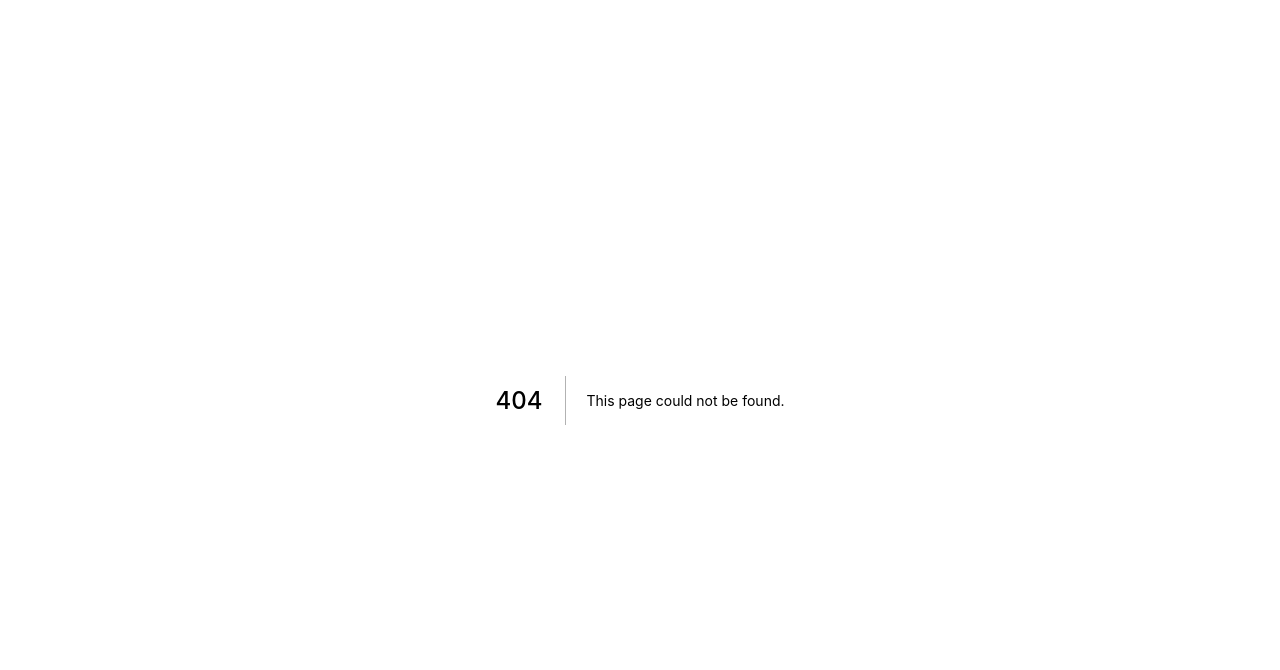
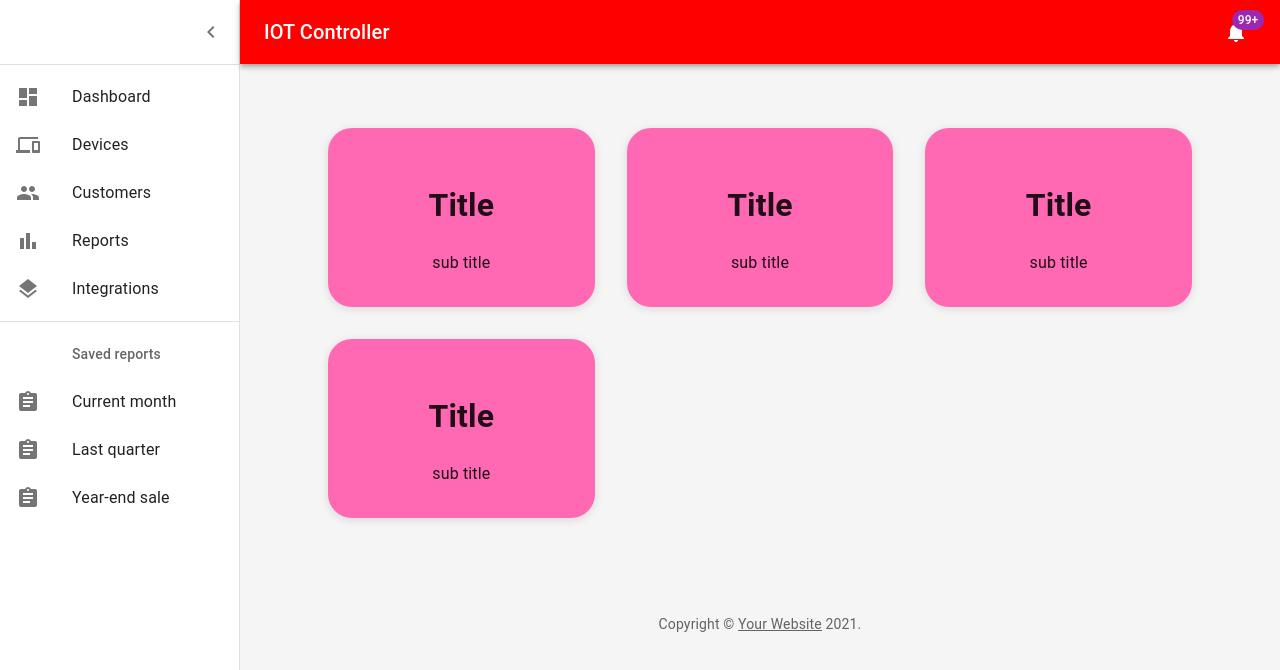
Before and after one commit to ProCyEd/IOT-Project-Frontend, a Next.js app: page /forms in a window 1280 px wide. Before the commit this address had no page. Shown: the top 670 px of the page. Built offline with nearby package versions, Linux system fonts and the light colour scheme.

Commit message:
started on forms

```diff
--- a/components/dashboard/listItems.js
+++ b/components/dashboard/listItems.js
@@ -33,7 +33,7 @@ export const mainListItems = (
 		</ListItem>
 	</Link>
 
-    <Link href="https://www.google.com">
+    <Link href="forms">
 		<ListItem button>
 		<ListItemIcon>
 			<PeopleIcon />
--- /dev/null
+++ b/components/forms/formCard.jsx
@@ -0,0 +1,16 @@
+import React from "react";
+import styles from '../../styles/Forms/formCard.module.scss';
+
+export default function FormCard(props){
+    return(
+        <div className={styles.container}>
+            <h1 className={styles.title}>
+                <a href="form" className={styles.link}>{props.title}</a>
+            </h1>
+
+            <div>
+                {props.subTitle}
+            </div>
+        </div>
+    )
+}
--- /dev/null
+++ b/pages/forms.jsx
@@ -0,0 +1,127 @@
+import React from "react";
+import { createTheme, ThemeProvider } from '@mui/material/styles';
+import CssBaseline from '@mui/material/CssBaseline';
+import Box from '@mui/material/Box';
+import Toolbar from '@mui/material/Toolbar';
+import Container from '@mui/material/Container';
+import Grid from '@mui/material/Grid';
+import Tabs from '@mui/material/Tabs';
+import Tab from '@mui/material/Tab';
+import Typography from '@mui/material/Typography';
+import TopBar from '../components/dashboard/topBar';
+import Copyright from '../components/copyright';
+import PropTypes from 'prop-types';
+import Paper from '@mui/material/Paper';
+import { styled } from '@mui/material/styles';
+import Checkout from "../components/devices/checkout";
+import styles from '../styles/Forms/forms.module.scss';
+import FormCard from "../components/forms/formCard";
+
+
+import EnhancedTable from '../components/devices/deviceTableOne';
+
+const mdTheme = createTheme({
+    palette: {
+        primary: {
+          main: '#FF0000',
+        },
+    }
+});
+
+function TabPanel(props) {
+    const { children, value, index, ...other } = props;
+
+    return (
+        <div
+            role="tabpanel"
+            hidden={value !== index}
+            id={`simple-tabpanel-${index}`}
+            aria-labelledby={`simple-tab-${index}`}
+            {...other}
+      >
+            {value === index && (
+            <Box sx={{ p: 3 }}>
+                <Typography>{children}</Typography>
+            </Box>
+            )}
+        </div>
+    );
+}
+
+
+TabPanel.propTypes = {
+    children: PropTypes.node,
+    index: PropTypes.number.isRequired,
+    value: PropTypes.number.isRequired,
+  };
+
+function a11yProps(index) {
+    return {
+        id: `simple-tab-${index}`,
+        'aria-controls': `simple-tabpanel-${index}`,
+    };
+}
+
+
+
+const Item = styled(Box)(({ theme }) => ({
+    ...theme.typography.body2,
+    padding: theme.spacing(2),
+    color: theme.palette.text.secondary,
+}));
+
+
+
+export default function Forms(){
+
+    const [value, setValue] = React.useState('one');
+
+    const handleChange = (event, newValue) => {
+        setValue(newValue);
+    };
+
+    return(
+        <div>
+            <ThemeProvider theme={mdTheme}>
+            <Box sx={{ display: 'flex' }}>
+
+                <CssBaseline />
+
+                {/* Navigaiton */}
+                <TopBar></TopBar>
+
+                <Box
+                    component="main"
+                    sx={{
+                    backgroundColor: (theme) =>
+                        theme.palette.mode === 'light'
+                        ? theme.palette.grey[100]
+                        : theme.palette.grey[900],
+                    flexGrow: 1,
+                    height: '100vh',
+                    overflow: 'auto',
+                    }}
+                >
+
+
+                    <Container maxWidth="lg" sx={{ mt: 4, mb: 4 }}>
+
+                        <div className={styles.spacer}></div>
+                        <div className={styles.container}>
+
+                            <FormCard title="Title" subTitle="sub title"></FormCard>
+                            <FormCard title="Title" subTitle="sub title"></FormCard>
+                            <FormCard title="Title" subTitle="sub title"></FormCard>
+                            <FormCard title="Title" subTitle="sub title"></FormCard>
+                        </div>
+
+                        {/* Copyright */}
+                        <Copyright></Copyright>
+
+                    </Container>
+                </Box>
+                </Box>
+            </ThemeProvider>
+        </div>
+    )
+}
--- /dev/null
+++ b/styles/Forms/formCard.module.scss
@@ -0,0 +1,31 @@
+
+
+@mixin box_shadow {
+    // box-shadow: rgba(0, 0, 0, 0.25) 0px 54px 55px, rgba(0, 0, 0, 0.12) 0px -12px 30px, rgba(0, 0, 0, 0.12) 0px 4px 6px, rgba(0, 0, 0, 0.17) 0px 12px 13px, rgba(0, 0, 0, 0.09) 0px -3px 5px;
+    // box-shadow: rgba(100, 100, 111, 0.2) 0px 7px 29px 0px;
+    // box-shadow: rgba(0, 0, 0, 0.24) 0px 3px 8px;
+    // https://getcssscan.com/css-box-shadow-examples
+    box-shadow: rgba(99, 99, 99, 0.2) 0px 2px 8px 0px;
+    &:hover{
+        box-shadow: rgba(0, 0, 0, 0.25) 0px 54px 55px, rgba(0, 0, 0, 0.12) 0px -12px 30px, rgba(0, 0, 0, 0.12) 0px 4px 6px, rgba(0, 0, 0, 0.17) 0px 12px 13px, rgba(0, 0, 0, 0.09) 0px -3px 5px;
+    }
+    text-decoration: none;
+    // cursor: pointer;
+    transition: .5s ease;
+}
+
+
+.container{
+    // height: 20em;
+    @include box_shadow();
+    background-color: hotpink;
+    text-align: center;
+    padding: 2em;
+    border-radius: 1.5em;
+
+    .title{
+        .link{
+            cursor: pointer;
+        }
+    }
+}
--- /dev/null
+++ b/styles/Forms/forms.module.scss
@@ -0,0 +1,13 @@
+
+.spacer{
+    width: 100vw;
+    height: 2em;
+}
+
+.container{
+    display: grid;
+    grid-template-columns: auto auto auto;
+    padding: 4em;
+    grid-gap: 2em;
+
+}
```
Also changed, not shown: components/forms/form/form.jsx (added, +14 -0 lines), pages/form.jsx (added, +136 -0 lines).
